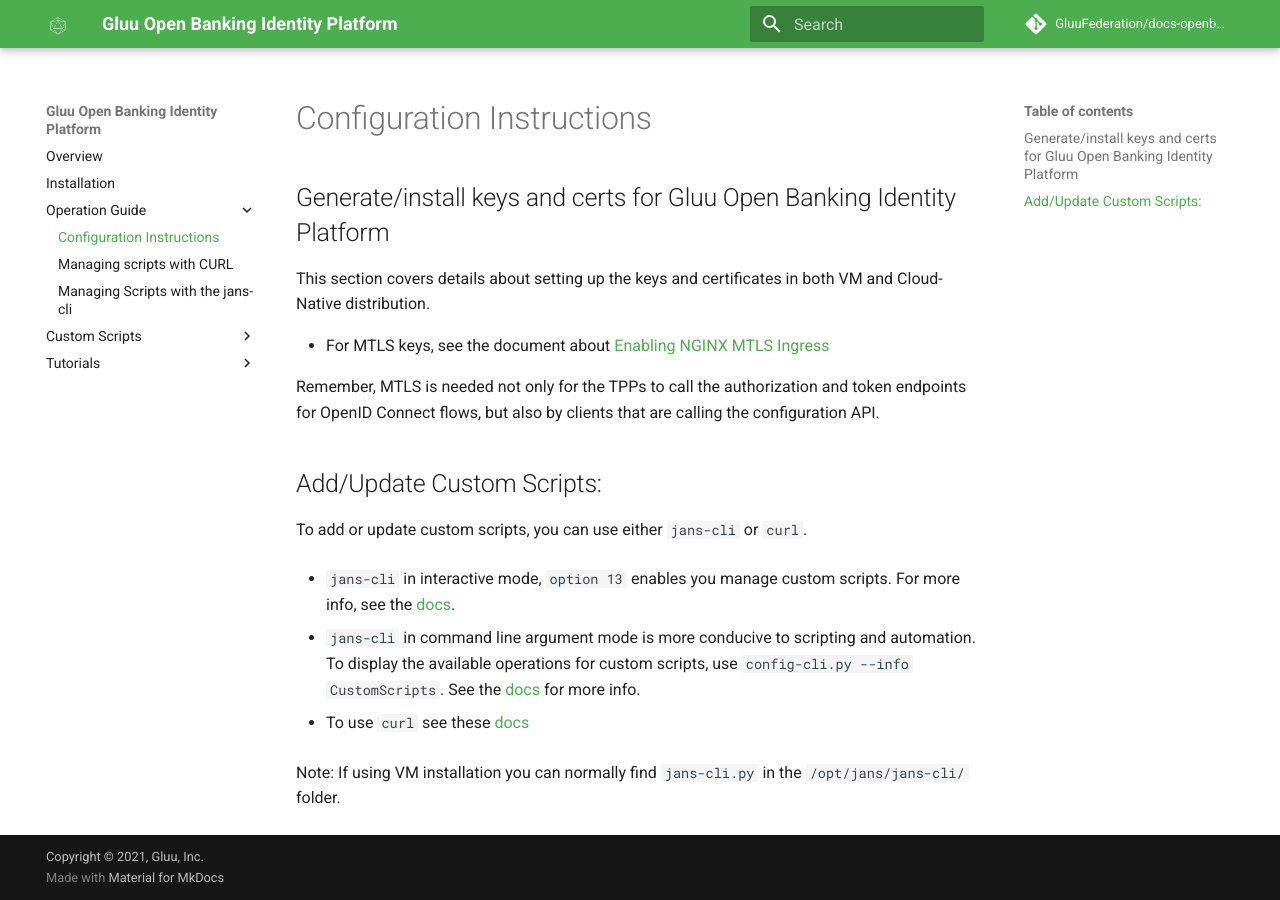
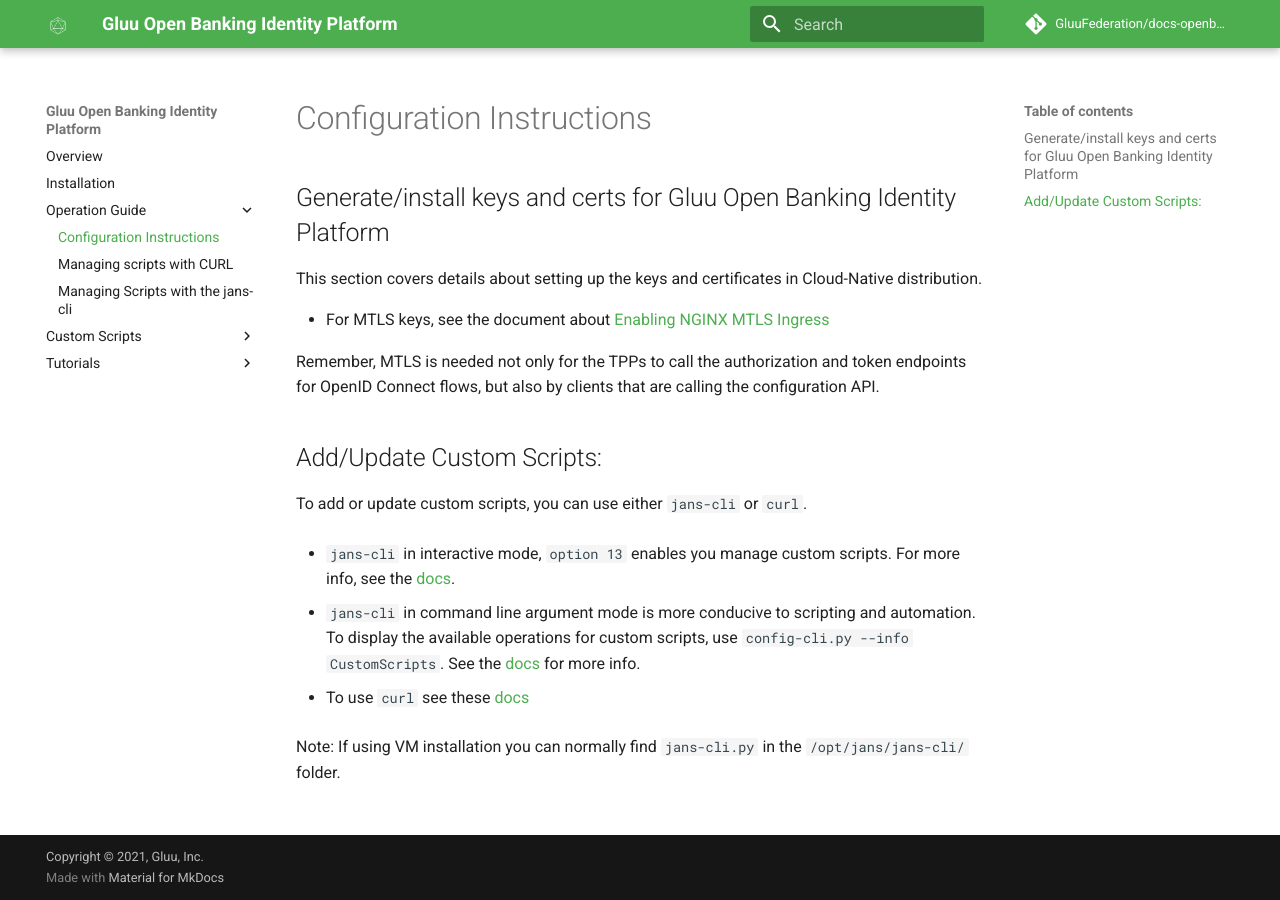
Before and after one commit to GluuFederation/docs-openbanking-prod, an MkDocs documentation site: the page built from docs/source/configuration-instructions.md, in a window 1280 px wide. Built offline with MkDocs 1.6.1 and Material for MkDocs 9.7.7, drawn with Linux system fonts in a browser that asks for light colours; comment, search, counter and statistics services are not loaded.

Commit message:
fix: removed reference to VM distribution

```diff
--- a/docs/source/configuration-instructions.md
+++ b/docs/source/configuration-instructions.md
@@ -1,6 +1,6 @@
 ## Generate/install keys and certs for Gluu Open Banking Identity Platform
 
-This section covers details about setting up the keys and certificates in both VM and Cloud-Native distribution.
+This section covers details about setting up the keys and certificates in Cloud-Native distribution.
 
 * For MTLS keys, see the document about [Enabling NGINX MTLS Ingress](https://gluu.org/docs/openbanking/install-cn/#enabling-mtls-in-ingress-nginx)
 
```
